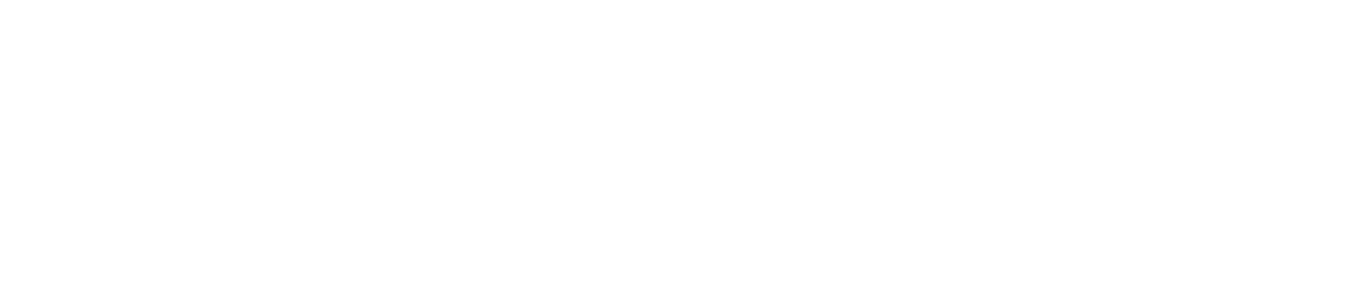
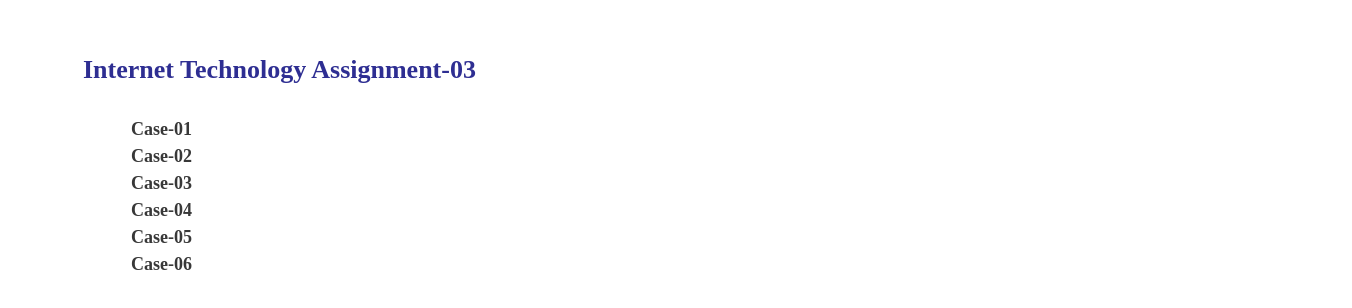
Before and after one commit to nethminilakshi/IT-Assignment-3, a plain HTML site: page index.html in a window 1280 px wide. Shown: the whole page, 1352 px wide, since content can reach past the window. Drawn offline with Linux system fonts and the light colour scheme.

Commit message:
changes of index page

```diff
--- a/index.html
+++ b/index.html
@@ -3,7 +3,63 @@
   <head>
     <meta charset="UTF-8" />
     <meta name="viewport" content="width=device-width, initial-scale=1.0" />
-    <title>Assigmnet-3</title>
+    <title>Assignmnet-3</title>
+    <style>
+      h1 {
+        padding: 5px;
+        margin: 20px 10px 10px 10px;
+        font-size: 26px;
+        font-weight: 700;
+        color: rgb(46, 46, 146);
+        position: relative;
+        top: 30px;
+        left: 60px;
+      }
+
+      h1:hover {
+        color: rgba(65, 65, 65, 0.753);
+      }
+
+      nav {
+        position: relative;
+        top: 40px;
+        left: 80px;
+      }
+
+      nav > ul {
+        list-style-type: none;
+      }
+
+      nav > ul > li {
+        display: inline-block;
+        padding: 3px;
+        font-size: 18px;
+        font-weight: 700;
+        display: flex;
+        flex-direction: column;
+      }
+
+      nav > ul > li > a {
+        text-decoration: none;
+        color: rgb(56, 56, 56);
+      }
+
+      nav > ul > li > a:hover {
+        color: rgb(202, 0, 0);
+      }
+    </style>
   </head>
-  <body></body>
+  <body>
+    <h1>Internet Technology Assignment-03</h1>
+    <nav>
+      <ul>
+        <li><a href="/cases/case-1.html">Case-01</a></li>
+        <li><a href="/cases/case-2.html">Case-02</a></li>
+        <li><a href="/cases/case-3.html">Case-03</a></li>
+        <li><a href="/cases/case-4.html">Case-04</a></li>
+        <li><a href="/cases/case-5.html">Case-05</a></li>
+        <li><a href="/cases/case-6.html">Case-06</a></li>
+      </ul>
+    </nav>
+  </body>
 </html>
```
